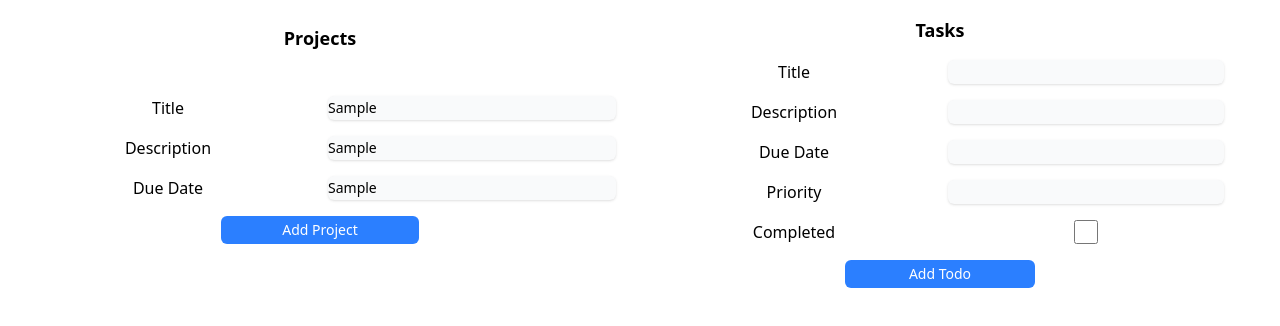
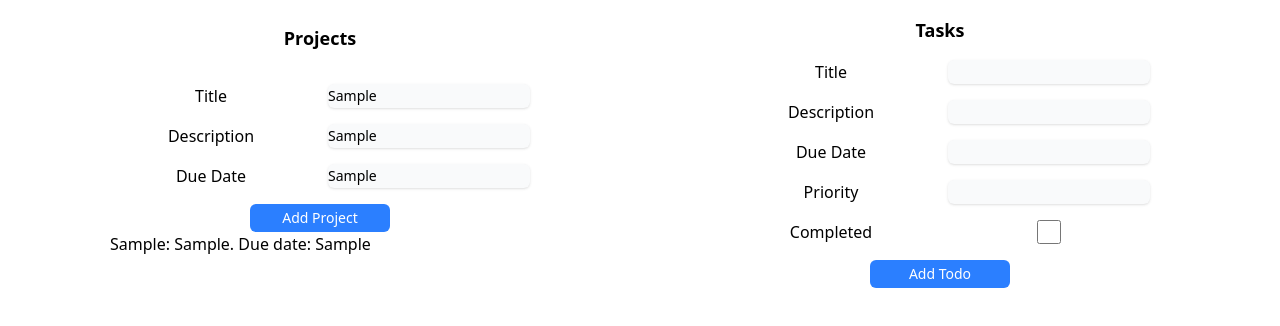
Before and after one commit to mrhorst/todo-app, a plain HTML site: page index.html in a window 1280 px wide. Both pictures are taken after typing "Sample", "Sample", "Sample" into the empty fields and a click on the button "Add Project". Drawn offline with nearby package versions, Linux system fonts and the light colour scheme.

Commit message:
add ids to some elements, fix order of script in index.html, add id to projects, write dummy logic for adding projects to ul element

```diff
--- a/Project.js
+++ b/Project.js
@@ -2,6 +2,7 @@ import Todo from './Todo.js'
 
 class Project {
   constructor(title = '', description = '', dueDate = '') {
+    this.id = Date.now()
     this.title = title
     this.description = description
     this.dueDate = dueDate
--- a/createDOM.js
+++ b/createDOM.js
@@ -37,9 +37,9 @@ todoTitleContainer.appendChild(todoTitle)
 // 1 for the list of created items.
 
 const projInputContainer = document.createElement('div')
-projInputContainer.classList = 'grid grid-cols-2 w-full gap-4'
+
 const todoInputContainer = document.createElement('div')
-todoInputContainer.classList = 'grid grid-cols-2 w-full gap-4'
+
 const projListContainer = document.createElement('div')
 const todoListContainer = document.createElement('div')
 
@@ -50,20 +50,29 @@ todoContainer.appendChild(todoTitleContainer)
 todoContainer.appendChild(todoInputContainer)
 todoContainer.appendChild(todoListContainer)
 
+const projForm = document.createElement('form')
 const projTitleInputLabel = document.createElement('label')
 const projDescInputLabel = document.createElement('label')
 const projDueDateInputLabel = document.createElement('label')
 const projTitleInput = document.createElement('input')
+projTitleInput.id = 'projTitle'
 const projDescInput = document.createElement('input')
+projDescInput.id = 'projDesc'
 const projDueDateInput = document.createElement('input')
+projDueDateInput.id = 'projDueDate'
 const projAddButton = document.createElement('button')
-projInputContainer.appendChild(projTitleInputLabel)
-projInputContainer.appendChild(projTitleInput)
-projInputContainer.appendChild(projDescInputLabel)
-projInputContainer.appendChild(projDescInput)
-projInputContainer.appendChild(projDueDateInputLabel)
-projInputContainer.appendChild(projDueDateInput)
-projInputContainer.appendChild(projAddButton)
+projAddButton.id = 'proj-btn'
+
+projForm.classList = 'grid grid-cols-2 w-full gap-4'
+
+projInputContainer.appendChild(projForm)
+projForm.appendChild(projTitleInputLabel)
+projForm.appendChild(projTitleInput)
+projForm.appendChild(projDescInputLabel)
+projForm.appendChild(projDescInput)
+projForm.appendChild(projDueDateInputLabel)
+projForm.appendChild(projDueDateInput)
+projForm.appendChild(projAddButton)
 projTitleInputLabel.textContent = 'Title'
 projDescInputLabel.textContent = 'Description'
 projDueDateInputLabel.textContent = 'Due Date'
@@ -75,28 +84,38 @@ projDueDateInputLabel.classList = 'justify-self-center'
 projAddButton.classList =
   'border-gray-300 rounded-md bg-blue-500 text-white justify-self-center col-span-2 w-1/3 p-1 text-sm'
 
+const todoForm = document.createElement('form')
 const todoTitleInputLabel = document.createElement('label')
 const todoTitleInput = document.createElement('input')
+todoTitleInput.id = 'todoTitle'
 const todoDescInputLabel = document.createElement('label')
 const todoDescInput = document.createElement('input')
+todoDescInput.id = 'todoDesc'
 const todoDueDateInputLabel = document.createElement('label')
 const todoDueDateInput = document.createElement('input')
+todoDueDateInput.id = 'todoDueDate'
 const todoPriorityInputLabel = document.createElement('label')
 const todoPriorityInput = document.createElement('input')
+todoPriorityInput.id = 'todoPriority'
 const todoCompletedInputLabel = document.createElement('label')
 const todoCompletedInput = document.createElement('input')
+todoCompletedInput.id = 'todoCompleted'
 const todoAddButton = document.createElement('button')
-todoInputContainer.appendChild(todoTitleInputLabel)
-todoInputContainer.appendChild(todoTitleInput)
-todoInputContainer.appendChild(todoDescInputLabel)
-todoInputContainer.appendChild(todoDescInput)
-todoInputContainer.appendChild(todoDueDateInputLabel)
-todoInputContainer.appendChild(todoDueDateInput)
-todoInputContainer.appendChild(todoPriorityInputLabel)
-todoInputContainer.appendChild(todoPriorityInput)
-todoInputContainer.appendChild(todoCompletedInputLabel)
-todoInputContainer.appendChild(todoCompletedInput)
-todoInputContainer.appendChild(todoAddButton)
+todoAddButton.id = 'todo-btn'
+todoInputContainer.appendChild(todoForm)
+todoForm.appendChild(todoTitleInputLabel)
+todoForm.appendChild(todoTitleInput)
+todoForm.appendChild(todoDescInputLabel)
+todoForm.appendChild(todoDescInput)
+todoForm.appendChild(todoDueDateInputLabel)
+todoForm.appendChild(todoDueDateInput)
+todoForm.appendChild(todoPriorityInputLabel)
+todoForm.appendChild(todoPriorityInput)
+todoForm.appendChild(todoCompletedInputLabel)
+todoForm.appendChild(todoCompletedInput)
+todoForm.appendChild(todoAddButton)
+
+todoForm.classList = 'grid grid-cols-2 w-full gap-4'
 
 todoTitleInputLabel.textContent = 'Title'
 todoDescInputLabel.textContent = 'Description'
@@ -112,12 +131,10 @@ todoInputContainer.id = 'todo-container'
 
 // inside the bodycontainers, a ul of li (for each project/todo)
 const projUl = document.createElement('ul')
+projUl.id = 'projUl'
 
 const todoUl = document.createElement('ul')
-const dynamicLi = (item) => {
-  const li = document.createElement('li')
-  li.id = item.id
-}
+todoUl.id = 'todoUl'
 
 projInputContainer.appendChild(projUl)
 todoInputContainer.appendChild(todoUl)
--- a/index.html
+++ b/index.html
@@ -5,8 +5,8 @@
     <meta name="viewport" content="width=device-width, initial-scale=1.0" />
     <title>Todo App</title>
     <script src="https://cdn.jsdelivr.net/npm/@tailwindcss/browser@4"></script>
+    <script src="createDOM.js" defer></script>
     <script type="module" src="main.js" defer></script>
-    <script src="createDOM.js" defer></script>
   </head>
   <body></body>
 </html>
--- a/main.js
+++ b/main.js
@@ -1,4 +1,30 @@
 import Todo from './Todo.js'
 import Project from './Project.js'
 
+const addProjectBtn = document.querySelector('#proj-btn')
+const addTodoBtn = document.querySelector('#todo-btn')
+
+addProjectBtn.addEventListener('click', (e) => {
+  e.preventDefault()
+  const { projTitle, projDesc, projDueDate } = getProjectData()
+  const project = new Project(projTitle, projDesc, projDueDate)
+
+  const ul = document.querySelector('#projUl')
+  ul.appendChild(addList(project))
+})
+
+const getProjectData = () => {
+  const projTitle = document.querySelector('#projTitle').value
+  const projDesc = document.querySelector('#projDesc').value
+  const projDueDate = document.querySelector('#projDueDate').value
+  return { projTitle, projDesc, projDueDate }
+}
+
+const addList = ({ id, title, description, dueDate }) => {
+  const li = document.createElement('li')
+  li.id = id
+  li.textContent = `${title}: ${description}. Due date: ${dueDate}`
+  return li
+}
+
 export { Todo, Project }
```
